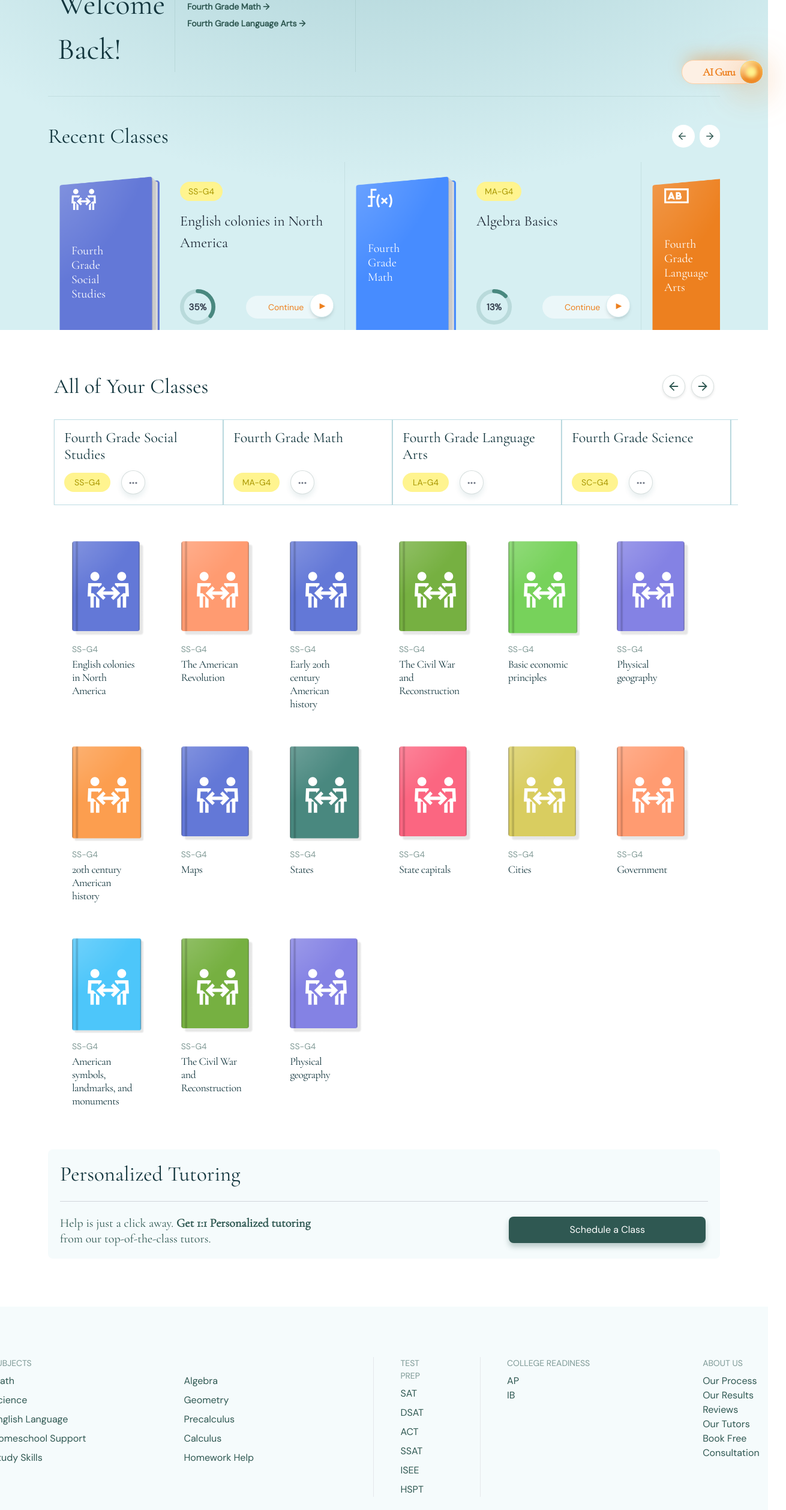
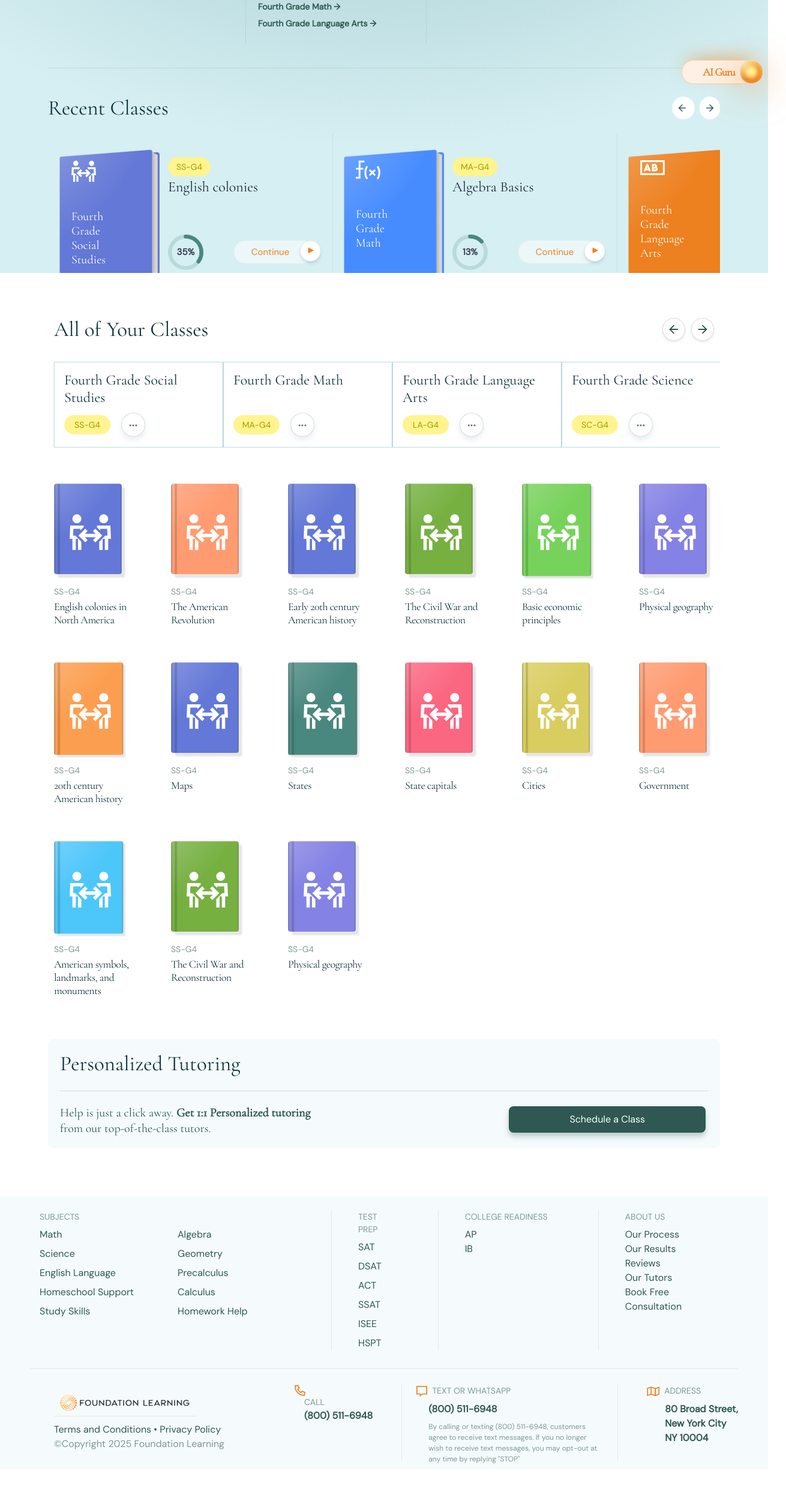
Before and after one commit to pulakkar333/Foundation_learning, a Next.js app: page / in a window 1280 px wide. Shown: the part 280-2797 px from the top of the page at 60% size, 1310 px wide, since content can reach past the window. After the commit the page ends 2729 px from the top, so only its background shows below. Built offline with nearby package versions, Linux system fonts and the light colour scheme.

Commit message:
feedbacks

```diff
--- a/src/app/globals.css
+++ b/src/app/globals.css
@@ -41,7 +41,7 @@ body {
   display: flex;
   justify-content: space-between;
   align-items: center;
-  padding: 8px 40px;
+  padding: 8px 10px;
   margin-top: 60px;
 }
 
@@ -180,7 +180,7 @@ body {
 .book-grid {
   display: grid;
   grid-template-columns: repeat(6, 1fr);
-  padding: 0px 80px 0px 60px;
+  padding: 0px 0px 0px 0px;
 }
 
 .book-card {
--- a/src/components/allClasses.tsx
+++ b/src/components/allClasses.tsx
@@ -125,7 +125,7 @@ const AllClasses: React.FC = () => {
 
   return (
     <div
-      className="relative w-full xl:px-[50px] md:px-[20px] md:pr-[0px]"
+      className="relative w-full xl:px-[80px] md:px-[40px] lg:px-[40px] sm:px-[40px]"
       style={{ fontFamily: "Cormorant Garamond, serif" }}
     >
       <div className="all-classes-header ssm:hidden xl:flex md:flex items-center justify-between">
@@ -146,7 +146,7 @@ const AllClasses: React.FC = () => {
       />
       <div
         ref={scrollRef}
-        className="hidden xl:flex md:flex overflow-x-auto scroll-smooth xl:px-[40px] ssm:px-[10px] hide-scrollbar relative ssm:mt-[20px]"
+        className="hidden xl:flex md:flex overflow-x-auto scroll-smooth xl:px-[px] ssm:px-[10px] hide-scrollbar relative ssm:mt-[20px]"
       >
         {classes.map((classData, index) => (
           <div key={index} className="relative">
--- a/src/components/bookGrid.tsx
+++ b/src/components/bookGrid.tsx
@@ -96,7 +96,7 @@ const books = [
 
 const BookGrid = () => {
   return (
-    <div className="book-grid grid-cols-3 xl:px-[16px] ssm:px-[5px] md:px-[0px] ssm:mt-[10px] ssm:grid-cols-3 md:grid-cols-5 xl:grid-cols-6 xl:gap-x-[50px] md:gap-x-[50px] ssm:gap-x-[10px] xl:gap-y-[40px] md:gap-y-[40px] xl:pl-[60px] md:pr-[50px] xl:pr-[80px]">
+    <div className="book-grid grid-cols-3 ssm:px-[5px] md:px-[0px] ssm:mt-[10px] ssm:grid-cols-3 md:grid-cols-5 xl:grid-cols-6 xl:gap-x-[50px] md:gap-x-[50px] ssm:gap-x-[10px] xl:gap-y-[40px] md:gap-y-[40px] xl:pl-[0px] md:pl-[0px] md:pr-[40px] xl:pr-[0px] lg:pl-[0px] sm:pl-[0px] 2xl:pl-[0px]">
       {books.map((book, index) => (
         <div key={index} className="book-card">
           <div className="book-image-wrapper md:w-[121px] md:h-[161px]">
--- a/src/components/footer.tsx
+++ b/src/components/footer.tsx
@@ -3,16 +3,16 @@ import Image from "next/image";
 export default function Footer() {
   return (
     <footer
-      className="bg-[#F5FBFC] text-gray-800 xl:px-[50px] xl:py-[44px] md:px-[50px] md:py-[25px] xl:w-auto"
+      className="bg-[#F5FBFC] text-gray-800 xl:px-[50px] xl:py-[0px] md:px-[50px] md:py-[25px] xl:w-auto"
       style={{ display: "flex", flexDirection: "column", alignItems: "center" }}
     >
-      <div className="container md:flex md:flex-row xl:text-[12px] xl:space-x-[100px] xl:justify-center">
+      <div className="container md:flex md:flex-row xl:text-[12px] xl:space-x-[20px] xl:justify-center xl:border-b xl:pb-[30px] md:pb-[30px]">
         {/* Subjects Section */}
-        <div className="ssm:mt-[40px] ssm:pl-[16px]">
+        <div className="ssm:mt-[24px] xl:mt-[24px] ssm:pl-[16px]">
           <h3 className="font-normal text-left uppercase text-[14px] font-dm text-[rgba(47,88,82,0.60)] mb-[7px]">
             SUBJECTS
           </h3>
-          <div className="flex flex-row items-start xl:gap-x-[100px] md:flex-col xl:flex-row md:gap-y-4 xl:w-auto ssm:gap-x-[40px]">
+          <div className="flex flex-row items-start xl:gap-x-[10px] md:flex-col xl:flex-row md:gap-y-4 xl:w-auto ssm:gap-x-[40px]">
             {/* First UL */}
             <ul className="text-[#2F5852] text-[16px] font-dm-sans leading-normal xl:w-[220px] xl:h-[145px] space-y-2 md:w-full">
               <li className="whitespace-nowrap">Math</li>
@@ -32,9 +32,9 @@ export default function Footer() {
             </ul>
           </div>
         </div>
-
+        <div className="ssm:border-t ssm:mt-[24px] ssm:ml-[20px] ssm:mr-[20px] md:ml-0 md:mr-0"></div>
         {/* Test Prep Section */}
-        <div className="ssm:flex ssm:flex-row ssm:gap-x-[50px] ssm:mt-[40px] ssm:pl-[16px] md:flex-block">
+        <div className="ssm:flex ssm:flex-row ssm:gap-x-[50px] ssm:mt-[24px] ssm:pl-[16px] md:flex-block">
           {/* Test Prep Section */}
           <div className="xl:px-[44px] md:px-[44px] border-l ssm:border-l-0 md:border-l xl:border-l">
             <h3 className="font-normal text-left uppercase text-[14px] font-dm-sans text-[rgba(47,88,82,0.60)] mb-[7px]">
@@ -61,9 +61,9 @@ export default function Footer() {
             </ul>
           </div>
         </div>
-
+        <div className="ssm:border-t ssm:mt-[24px] ssm:ml-[20px] ssm:mr-[20px] md:ml-0 md:mr-0"></div>
         {/* About Us Section */}
-        <div className="border-l xl:px-[44px] md:px-[44px] ssm:mt-[40px] ssm:pl-[16px] ssm:border-l-0">
+        <div className="xl:border-l md:border-l xl:px-[44px] md:px-[44px] ssm:mt-[24px] ssm:pl-[16px] ssm:border-l-0">
           <h3 className="font-normal text-left uppercase text-[14px] font-dm-sans text-[rgba(47,88,82,0.60)] mb-[7px]">
             ABOUT US
           </h3>
@@ -76,15 +76,13 @@ export default function Footer() {
           </ul>
         </div>
       </div>
-
-      <div className="xl:mt-[36px] md:mt-[25px] border-t xl:mb-[50px] md:mb-[25px]"></div>
-
+      <div className="xl:mt-[10px] md:mt-[0px] xl:mb-[0px] md:mb-[0px]"></div>
       {/* Footer Bottom Section */}
 
       <div className="container mx-auto grid gap-6 md:grid-cols-2 xl:grid-cols-4">
-        <div className="order-2 ssm:order-2 md:order-2 xl:order-1 flex ssm:flex-col xl:flex-col md:flex-row items-center md:items-start md:gap-[100px] xl:gap-0 md:border-r xl:border-0">
+        <div className="order-2 ssm:order-2 md:order-2 xl:order-1 flex ssm:flex-col xl:flex-col md:flex-row items-center md:items-start md:gap-[100px] xl:gap-0 md:border-r xl:border-0 ssm:ml-10 ssm:border-t md:border-t-0">
           <Image
-            className="xl:border-b"
+            className="xl:border-b ssm:mr-10 mt-[24px]"
             src="/logo/logo.png"
             alt="Foundation Learning"
             width={276.818}
@@ -100,15 +98,16 @@ export default function Footer() {
           </div>
         </div>
 
-        <div className="order-1 ssm:order-1 md:order-1 xl:order-2 flex justify-end space-x-12 col-span-3 md:border-b md:border-t xl:border-b-0 xl:border-t-0 md:py-4 ">
-          <div className="flex items-start xl:space-x-4 md:space-x-4 md:whitespace-nowrap">
+        <div className="order-1 ssm:order-1 md:order-1 xl:order-2 flex justify-end space-x-12 col-span-3 md:border-b md:border-t xl:border-b-0 xl:border-t-0 md:py-4" >
+          <div className="  items-start xl:space-x-4 md:space-x-4 md:whitespace-nowrap ssm:hidden xl:block md:block">
             <Image
               src="/logo/phone.png"
               alt="Foundation Learning"
               width={18}
               height={18}
+              className=""
             />
-            <div className="text-left">
+            <div className="">
               <h3 className="text-[14px] text-[rgba(47,88,82,0.60)] uppercase font-dm-sans">
                 CALL
               </h3>
@@ -118,7 +117,7 @@ export default function Footer() {
             </div>
           </div>
 
-          <div className="flex flex-col space-y-2 border-r border-l px-6">
+          <div className=" space-y-2 border-r border-l px-6 ssm:hidden xl:block md:block">
             <div className="flex items-center space-x-2">
               <Image
                 src="/logo/message.png"
@@ -140,7 +139,7 @@ export default function Footer() {
             </p>
           </div>
 
-          <div className="flex flex-col space-y-2 md:whitespace-nowrap">
+          <div className=" space-y-2 md:whitespace-nowrap ssm:hidden xl:block md:block">
             <div className="flex items-center xl:space-x-2 md:space-x-2">
               <Image
                 src="/logo/map.png"
@@ -148,7 +147,7 @@ export default function Footer() {
                 width={21}
                 height={18}
               />
-              <h3 className="text-[14px] ssm:text-[10px] text-[rgba(47,88,82,0.60)] uppercase font-dm-sans">
+              <h3 className="text-[14px] text-[rgba(47,88,82,0.60)] uppercase font-dm-sans">
                 ADDRESS
               </h3>
             </div>
@@ -160,6 +159,71 @@ export default function Footer() {
             </p>
           </div>
         </div>
+
+        <div className=" xl:hidden md:hidden second-footer">
+          <div className="flex ssm:flex-row ssm:ml-6 ssm:border-t ssm:mt-[24px] ssm:border-b ">
+            <div className="ssm:whitespace-nowrap ssm:mt-[24px] ssm:mb-[24px]">
+              <div className="flex items-center xl:space-x-2 md:space-x-2 ssm:gap-2">
+                <Image
+                  src="/logo/phone.png"
+                  alt="Foundation Learning"
+                  width={21}
+                  height={18}
+                />
+                <div className="text-left">
+                  <h3 className="text-[14px] text-[rgba(47,88,82,0.60)] uppercase font-dm-sans">
+                    CALL
+                  </h3>
+                  <p className="text-[#2F5852] font-dm-sans text-[16px] font-bold">
+                    (800) 511-6948
+                  </p>
+                </div>
+              </div>
+            </div>
+
+            <div className="md:whitespace-nowrap ssm:border-l ssm:ml-6 ssm:mt-[24px] ssm:mb-[24px]">
+              <div className="flex items-center xl:space-x-2 md:space-x-2 ssm:ml-6">
+                <Image
+                  src="/logo/map.png"
+                  alt="Foundation Learning"
+                  width={21}
+                  height={18}
+                />
+                <h3 className="text-[14px] text-[rgba(47,88,82,0.60)] uppercase font-dm-sans ssm:ml-4">
+                  ADDRESS
+                </h3>
+              </div>
+              <p className="text-[#2F5852] font-dm-sans text-[16px] font-bold ml-[30px]">
+                80 Broad Street,
+                <br />
+                New York City <br />
+                NY 10004
+              </p>
+            </div>
+          </div>
+
+          <div className="space-y-2 px-6 mt-4 ssm:mt-[40px]">
+            <div className="flex items-center space-x-2">
+              <Image
+                src="/logo/message.png"
+                alt="Foundation Learning"
+                width={18}
+                height={18}
+              />
+              <h3 className="text-[14px] text-[rgba(47,88,82,0.60)] uppercase font-dm-sans">
+                TEXT OR WHATSAPP
+              </h3>
+            </div>
+            <p className="text-[#2F5852] font-dm-sans text-[16px] font-bold ml-[20px]">
+              (800) 511-6948
+            </p>
+            <p className="text-[rgba(47,88,82,0.60)] text-[12px] font-dm-sans ml-[20px] xl:w-[291px] xl:h-[64px]">
+              By calling or texting (800) 511-6948, customers agree to receive
+              text messages. If you no longer wish to receive text messages, you
+              may opt-out at any time by replying &quot;STOP&quot;
+            </p>
+          </div>
+        </div>
       </div>
     </footer>
   );
--- a/src/components/heroSection.tsx
+++ b/src/components/heroSection.tsx
@@ -7,7 +7,7 @@ const classes = [
     title: "Fourth Grade Social Studies",
     progress: 35,
     color: "bg-indigo-500",
-    topic: "English colonies in North America",
+    topic: "English colonies",
     images: ["/logo/cover-back.png", "/logo/pages.png", "/logo/Frame_1.png"],
     code: "SS-G4",
     svgIcon: "/logo/people-arrows.svg",
@@ -69,12 +69,11 @@ export default function HeroSection() {
       }}
     >
       <div className="xl:mt-[100px] md:mt-[150px] ssm:mt-[150px]">
-        <div className="flex flex-col md:flex-row xl:justify-between border-l border-[#2F58521A] lg:border-hidden md:border-hidden sm:border-[#2F58521A] sm:border-l-0 sm:pl-0 sm:pb-0">
-          <h1 className="xl:text-[50px] md:text-[50px] ssm:text-[40px] text-[#12353D] font-cormorant xl:font-[500] md:font-[500] ssm:font-[500] xl:w-auto xl:h-auto md:w-[343px] md:h-[122px] leading-normal ssm:px-[16px]">
-            Hello <em className="italic xl:font-[400]">Emma</em>, Welcome Back!
+        <div className="flex flex-col md:flex-row xl:justify-between border-l  border-[#2F58521A] lg:border-hidden md:border-hidden sm:border-[#2F58521A] sm:pl-0 sm:pb-0">
+          <h1 className="xl:text-[50px] md:text-[50px] ssm:text-[40px] text-[#12353D] font-cormorant xl:font-[500] md:font-[500] ssm:font-[500] leading-normal ssm:px-[16px] whitespace-nowrap">
+            Hello <em className="italic xl:font-[400]">Emma</em>,<br/> Welcome Back!
           </h1>
 
-          {/* Classes section */}
           <div className="w-auto xl:border-l md:border-l lg:border-l md:pl-[20px] md:pr-[20px] md:mt-0 py-4 order-2 md:order-1 border-[#2F58521A] ssm:border-t ssm:border-b md:border-0 xl:border-0 ssm:px-[16px]">
             <div className="border-[#2F58521A] pb-2 flex xl:space-x-[80px] md:space-x-[20px] ssm:space-x-[100px] w-full lg:w-[250px] xl:border-b md:border-b ">
               <button className="px-3 py-2 bg-white text-[#2F5852] rounded-full text-sm font-medium">
@@ -85,7 +84,7 @@ export default function HeroSection() {
               </button>
             </div>
 
-            <ul className="mt-2 text-sm text-[#2F5852] font-semibold">
+            <ul className="mt-2 text-sm text-[#2F5852] font-semibold md:whitespace-nowrap">
               {classes.map((classItem, index) => (
                 <li key={index} className="cursor-pointer mb-2">
                   {classItem.title} →
@@ -94,13 +93,12 @@ export default function HeroSection() {
             </ul>
           </div>
 
-          {/* Overview section */}
           <div className="w-full md:w-1/6 xl:w-1/3 md:border-l border-[#2F58521A] md:pl-[20px] py-4 order-3 md:order-2 xl:mr-[300px] xl:ml-[10px] ssm:px-[16px] ssm:order-1 ssm:border-t md:border-t-0 md:ml-0 md:mr-0 relative md:overflow-hidden xl:overflow-visible">
             <button className="px-3 py-2 bg-white text-[#2F5852] rounded-full text-sm font-normal">
               Overview
             </button>
             <ul className="mt-4 space-y-2 text-[#2F5852] text-[16px] font-medium md:flex md:space-y-0 md:space-x-4 md:overflow-x-auto md:no-scrollbar md:flex-col">
-              <li className="flex items-center md:whitespace-nowrap ssm:pl-4">
+              <li className="flex items-center md:whitespace-nowrap xl:pl-4 md:pl-4">
                 <i className="fa-solid fa-circle-check text-[#2F5852] opacity-40 mr-2 text-[9px]"></i>
                 1:1 Tutoring Class
               </li>
@@ -109,12 +107,12 @@ export default function HeroSection() {
                 35% Overall Progress on your classes
               </li>
             </ul>
-            {/* Gradient overlay for fading effect */}
+
             <div className="absolute inset-y-0 right-0 w-20 bg-gradient-to-l from-[] to-transparent pointer-events-none hidden md:block"></div>
           </div>
         </div>
 
-        <hr className="mt-[40px] border-t-[1px] border-[#2F58521A] hidden sm:block lg:border-t" />
+        <hr className="mt-[40px] border-t-[1px] border-[#2F58521A] hidden xl:block lg:block md:block lg:border-t" />
       </div>
 
       <div className="">
--- a/src/components/navigiation.tsx
+++ b/src/components/navigiation.tsx
@@ -24,7 +24,7 @@ function Navigation({ second = false }: { second?: boolean }) {
         second ? "top-[60px]" : "top-0"
       }`}
     >
-      <div className="flex items-center ssm:pl-6 flex-shrink-0 space-x-4 h-full">
+      <div className="flex items-center flex-shrink-0 space-x-4 h-full">
         {!second && (
           <div className="md:hidden">
             <Search className="text-[#2F5852] cursor-pointer" size={24} />
@@ -63,7 +63,7 @@ function Navigation({ second = false }: { second?: boolean }) {
       </div>
 
       {!second ? (
-        <nav className="hidden xl:flex lg:hidden xl:pl-[160px] items-center flex-shrink-0 h-full">
+        <nav className="hidden xl:flex lg:hidden xl:pl-[0px] items-center flex-shrink-0 h-full">
           <NavLinks />
         </nav>
       ) : (
@@ -88,7 +88,7 @@ function NavLinks() {
     <>
       <Link
         href="#"
-        className="text-[#2F5852] text-[16px] font-normal leading-normal border-r-[1px] border-[#2F58521A] px-4 h-full hover:bg-[#D6EFF2] transition-colors duration-200 flex items-center justify-center border-b-4 border-transparent hover:border-b-[#2F5852] ssm:whitespace-nowrap"
+        className="text-[#2F5852] text-[16px] font-normal leading-normal border-r-[1px] border-[#2F58521A] px-4 h-full hover:bg-[#D6EFF2] transition-colors duration-200 flex items-center justify-center border-b-4 border-transparent hover:border-b-[#2F5852] ssm:whitespace-nowrap w-auto"
       >
         Personalized Tutoring
       </Link>
--- a/src/components/slider.tsx
+++ b/src/components/slider.tsx
@@ -101,8 +101,8 @@ export default function Slider({ title, data, className }: SliderProps) {
                 ></div>
               )}
 
-              <div className="p-6 flex flex-col items-center pb-0 mb-0 ssm:flex-row">
-                <div className="relative mr-[10px]">
+              <div className="p-6 flex flex-col items-center pb-0 mb-[-10px] ssm:flex-row">
+                <div className="relative">
                   {classItem.images.map((imgSrc, idx) => (
                     <Image
                       key={idx}
@@ -110,7 +110,7 @@ export default function Slider({ title, data, className }: SliderProps) {
                       alt={`Image ${idx + 1} - ${classItem.title}`}
                       width={161}
                       height={256}
-                      className={`absolute ssm:w-[123px] ssm:h-[195px] xl:w-[161px] xl:h-[256px] ${
+                      className={`absolute ${
                         idx === 0
                           ? "relative top-[6px] right-[14px]"
                           : idx === 1
@@ -122,7 +122,7 @@ export default function Slider({ title, data, className }: SliderProps) {
                       }}
                     />
                   ))}
-                  <div className="absolute inset-0 flex flex-col mt-[20px] xl:mt-[20px] md:mt-[15px] gap-[30px]">
+                  <div className="absolute inset-0 flex flex-col mt-[20px] xl:mt-[20px] md:mt-[20px] gap-[20px]">
                     <Image
                       src={classItem.svgIcon}
                       alt="Custom SVG"
@@ -148,8 +148,8 @@ export default function Slider({ title, data, className }: SliderProps) {
                   </div>
                 </div>
 
-                <div className="flex flex-col justify-center ssm:ml-[10px]">
-                  <div className="flex flex-col items-center ssm:items-start sm:items-start xl:gap-4">
+                <div className="flex flex-col justify-center">
+                  <div className="flex flex-col items-center ssm:items-start sm:items-start">
                     <span
                       className="flex flex-shrink-0 items-center justify-center w-auto h-[32px] px-[14px] py-[7px] rounded-full bg-[#FFF48F] ssm:self-start"
                       style={{
@@ -170,13 +170,13 @@ export default function Slider({ title, data, className }: SliderProps) {
                       {classItem.code}
                     </span>
 
-                    <h3 className="xl:text-[24px] md:text-[24px] ssm:text-[20px] font-medium text-gray-800 font-cormorant xl:w-[250px] xl:h-[87px] md:w-[250px] md:h-[87px] mb-[10px] ssm:self-start xl:mb-6">
+                    <h3 className="xl:text-[24px] md:text-[24px] ssm:text-[20px] font-medium text-gray-800 font-cormorant xl:w-[250px] xl:h-[87px] md:w-[250px] md:h-[87px] mb-[10px] ssm:self-start ssm:w-[186px] ssm:h-[48px]">
                       {classItem.topic}
                     </h3>
                   </div>
 
-                  <div className="flex items-center xl:space-x-[50px] md:space-x-[50px] ssm:space-x-[5px] xl:mt-[20px]">
-                    <div className="relative xl:w-[59px] xl:h-[59px] ssm:w-[40px] ssm:h-[40px]">
+                  <div className="flex items-center xl:space-x-[50px] md:space-x-[50px] ssm:space-x-[5px] ssm:mt-[20px] xl:mt-0 md:mt-0">
+                    <div className="relative xl:w-[59px] xl:h-[59px] md:w-[59px] md:h-[59px] ssm:w-[35px] ssm:h-[35px]">
                       <svg className="w-full h-full" viewBox="0 0 36 36">
                         <circle
                           cx="18"
@@ -199,16 +199,16 @@ export default function Slider({ title, data, className }: SliderProps) {
                           transform="rotate(-90 18 18)"
                         />
                       </svg>
-                      <span className="absolute inset-0 flex items-center justify-center text-sm font-semibold text-gray-700 ssm:text-[12px] xl:text-[15px]">
+                      <span className="absolute inset-0 flex items-center justify-center text-sm font-semibold text-gray-700 ssm:text-[12px] xl:text-[15px] md:text-[15px]">
                         {classItem.progress}%
                       </span>
                     </div>
 
                     <div className="relative">
-                      <button className="relative flex items-center justify-center xl:w-[135px] xl:h-[40px] md:w-[135px] md:h-[40px] ssm:w-[120px] ssm:h-[40px] flex-shrink-0 rounded-[100px] border border-[#D6EFF2] bg-[#EBF7F9] text-sm font-medium">
-                        <span className="text-[#ED801F]">Continue</span>
-                        <span className="absolute right-0 translate-x-1/3 bg-white rounded-full flex items-center justify-center shadow-md border border-[#D6EFF2] w-[40px] h-[40px] xl:mb-[5px]">
-                          <span className="text-[#ED801F] text-[18px] font-extrabold inline-block">
+                      <button className="relative flex items-center justify-center xl:w-[135px] xl:h-[40px] md:w-[135px] md:h-[40px] ssm:w-[90px] ssm:h-[35px] flex-shrink-0 rounded-[100px] border border-[#D6EFF2] bg-[#EBF7F9] text-sm font-medium">
+                        <span className="text-[#ED801F] ssm:text-[12px] md:text-[15px] xl:text-[15px]  ssm:mr-3">Continue</span>
+                        <span className="absolute right-0 translate-x-1/3 bg-white rounded-full flex items-center justify-center shadow-md border border-[#D6EFF2] w-[40px] h-[40px] xl:mb-[4px] ssm:mb-[4px] md:mb-[4px] ssm:w-[35px] ssm:h-[35px]">
+                          <span className="text-[#ED801F] text-[18px] font-extrabold inline-block mb-[4px]">
                             ▶
                           </span>
                         </span>
```
